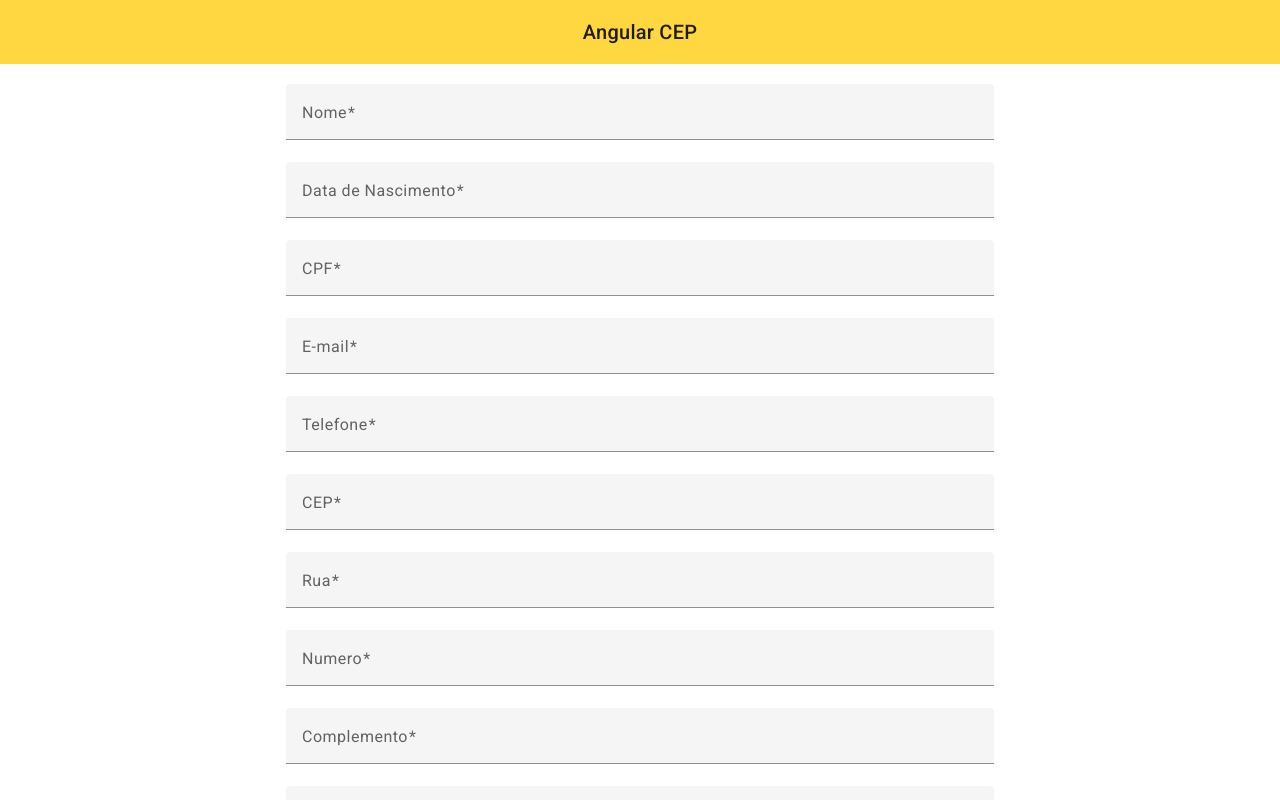
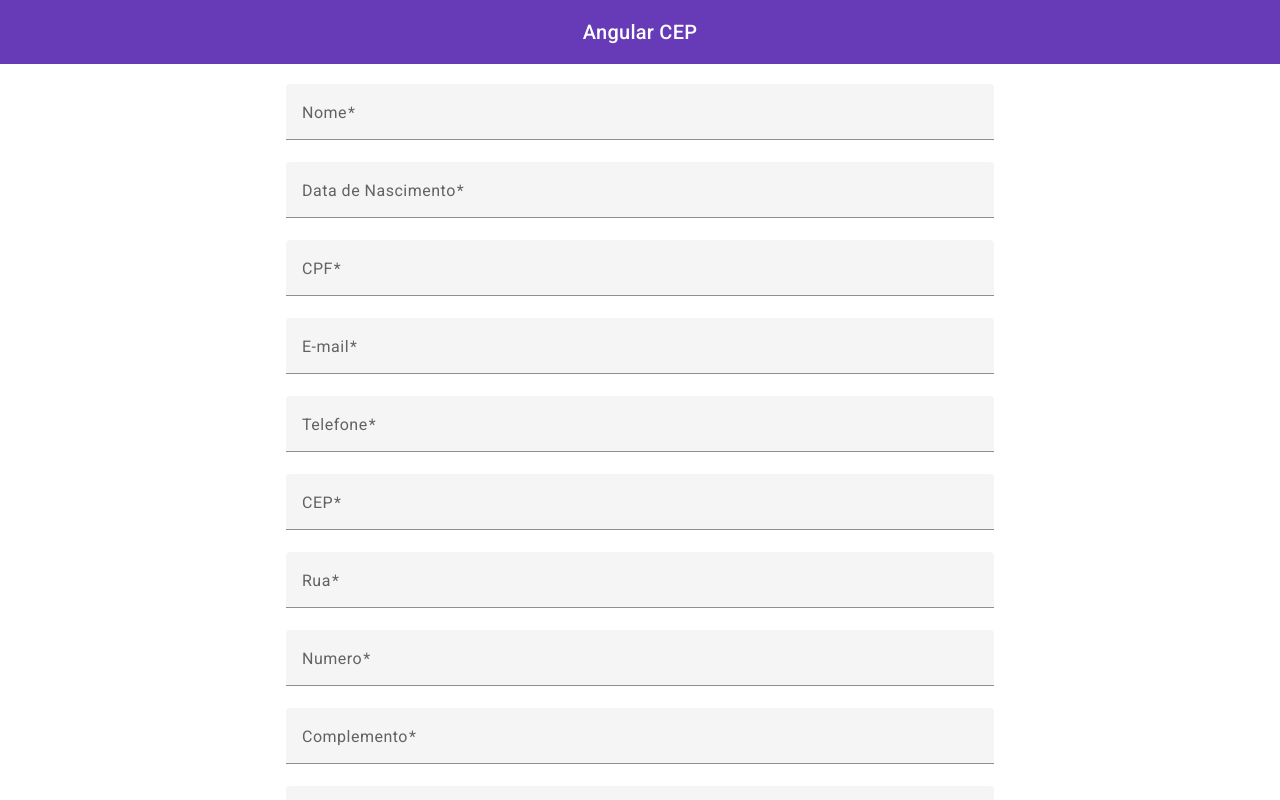
Before and after one commit to brenodsb/projeto-angular-cep, an Angular app: page / in a window 1280 px wide. Shown: the top 800 px of the page. Built offline with nearby package versions, Linux system fonts and the light colour scheme.

Commit message:
fix: corrige cor do header

```diff
--- a/src/app/shared/components/header/header.component.html
+++ b/src/app/shared/components/header/header.component.html
@@ -1,4 +1,4 @@
-<mat-toolbar color="accent">
+<mat-toolbar color="primary">
     <div class="container">
         <div class="content-container">
             <div class="title">Angular CEP</div>
```
